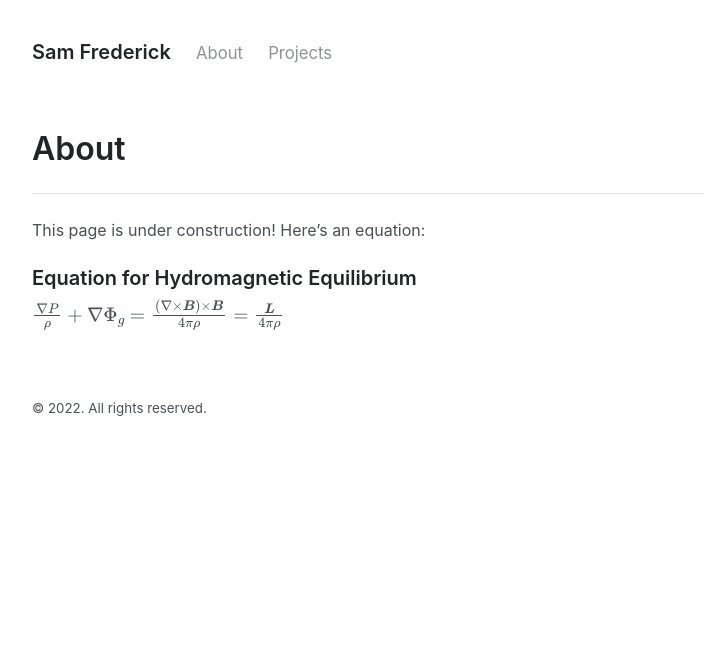
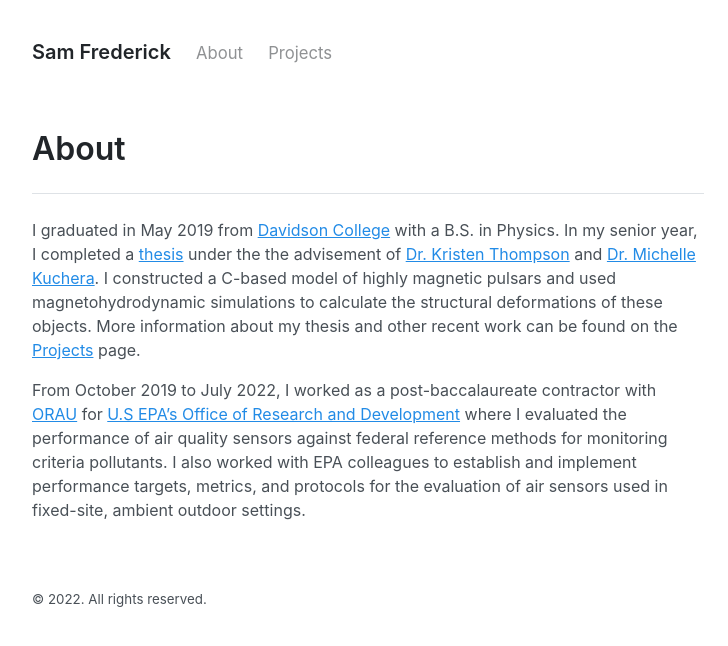
Before and after one commit to samfrederick/samfrederick.github.io, a Jekyll site: the page built from about.md, in a window 1280 px wide. Shown: the top 646 px of the page, without its empty margins (272-1000 px from the left). Built offline with Jekyll 4.4.1, drawn with Linux system fonts in a browser that asks for light colours; formulas are drawn with MathJax 3.

Commit message:
Update landing page with current affiliation.

```diff
--- a/about.md
+++ b/about.md
@@ -5,7 +5,7 @@
 
 -----
 
-This page is under construction! Here's an equation:
-### Equation for Hydromagnetic Equilibrium
-$\frac{\nabla P}{\rho}+\nabla\Phi_g =\frac{(\nabla\times\boldsymbol{B})\times \boldsymbol{B}}{4\pi\rho}= \frac{\boldsymbol{L}}{4\pi\rho}
-\label{eq:hydromagnetic_eq}$
+I graduated in May 2019 from [Davidson College](https://www.davidson.edu) with a B.S. in Physics.
+In my senior year, I completed a [thesis](https://samfrederick.github.io/media/docs/frederick-thesis.pdf) under the the advisement of [Dr. Kristen Thompson](https://www.davidson.edu/people/kristen-thompson) and [Dr. Michelle Kuchera](https://www.davidson.edu/people/michelle-kuchera). I constructed a C-based model of highly magnetic pulsars and used magnetohydrodynamic simulations to calculate the structural deformations of these objects. More information about my thesis and other recent work can be found on the [Projects](https://samfrederick.github.io/projects) page.
+
+From October 2019 to July 2022, I worked as a post-baccalaureate contractor with [ORAU](https://www.orau.org/index.html) for [U.S EPA's Office of Research and Development](https://www.epa.gov/aboutepa/about-office-research-and-development-ord) where I evaluated the performance of air quality sensors against federal reference methods for monitoring criteria pollutants. I also worked with EPA colleagues to establish and implement performance targets, metrics, and protocols for the evaluation of air sensors used in fixed-site, ambient outdoor settings.
```
